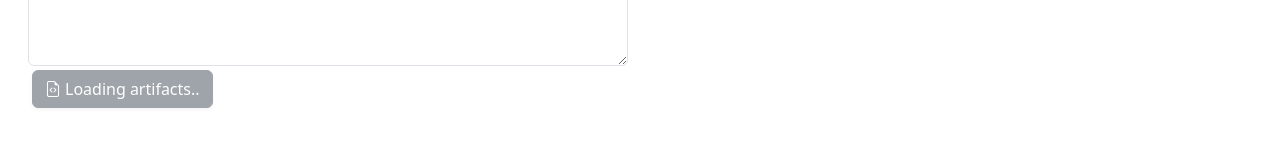
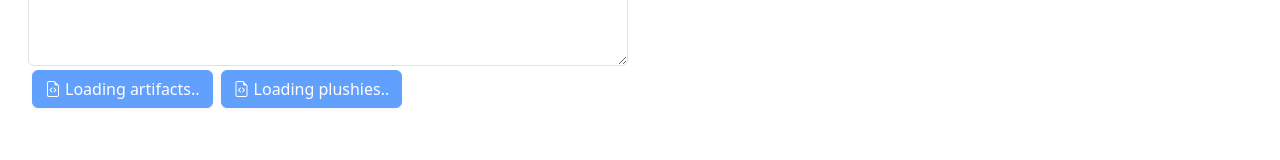
Before and after one commit to simmi-91/palia, a React (Vite) app in the folder client/: page /palia/paliatracker in a window 1280 px wide. Shown: the part 413-573 px from the top of the page. Built offline with nearby package versions, Linux system fonts and the light colour scheme; no server answers; sample sign-in values are in the browser's storage.

Commit message:
Add plushie mapping and update Paliatracker component: Introduce mainMapper for mapping plushie data and enhance ImportTracker to support extraction of plushies from JSON files, improving inventory management capabilities.

```diff
--- /dev/null
+++ b/client/src/features/trackerMapping/mainMapper.tsx
@@ -0,0 +1,80 @@
+import { type UserInventoryItem } from "../../app/types/userTypes";
+
+import artifactMap, { type artifactMapType } from "./artifactMap";
+import { convertAnniversaryToOrdinal } from "./plushiesMap";
+
+type DatabaseItem = {
+  id: number;
+  name: string;
+};
+
+type RawDataItemArtifact = {
+  key: string;
+  amount: number;
+};
+type RawDataItem = {
+  name: string;
+  obtained: number;
+};
+
+export const mapItems = (
+  category: string,
+  databaseData: DatabaseItem[] | undefined,
+  rawJsonData: RawDataItemArtifact[] | RawDataItem[],
+  setUploadStatus: (status: string) => void
+): UserInventoryItem[] | null => {
+  if (!databaseData) {
+    setUploadStatus(`Data for ${category} has not yet loaded. Please wait.`);
+    return null;
+  }
+
+  const nameToItemMap = new Map(
+    databaseData.map((item: DatabaseItem) => [item.name, item])
+  );
+
+  const mappedData: UserInventoryItem[] = rawJsonData
+    .map((item: RawDataItemArtifact | RawDataItem) => {
+      let nameToMap = "";
+      let amount = 0;
+
+      if (category === "artifacts" && "key" in item) {
+        nameToMap = artifactMap[item.key as keyof artifactMapType] || item.key;
+        amount = item.amount;
+      } else if (category !== "artifacts" && "obtained" in item) {
+        nameToMap = item.name;
+        amount = item.obtained ? 1 : 0;
+
+        if (nameToMap.includes("Anniversary")) {
+          const anniversaryNumber = nameToMap.match(/First|Second|Third/i)?.[0];
+          if (anniversaryNumber) {
+            const ordinal = convertAnniversaryToOrdinal(anniversaryNumber);
+            nameToMap = nameToMap.replace(
+              `Happy Palia ${anniversaryNumber} Anniversary`,
+              `${ordinal} Anniversary Plush`
+            );
+          }
+        }
+      }
+
+      const databaseEntry = nameToItemMap.get(nameToMap);
+      if (databaseEntry) {
+        return {
+          category: category,
+          itemId: databaseEntry.id,
+          amount: amount,
+        };
+      }
+      return null;
+    })
+    .filter((item): item is UserInventoryItem => item !== null);
+
+  /*if (rawJsonData.length !== mappedData.length) {
+    const mappedNames = new Set(mappedData.map((p) => p.name));
+    const differingNames = rawJsonData
+      .filter((rawItem) => !mappedNames.has(rawItem.name))
+      .map((rawItem) => rawItem.name);
+    console.log("Differing plushie names:", differingNames);
+  }*/
+
+  return mappedData;
+};
--- /dev/null
+++ b/client/src/features/trackerMapping/plushiesMap.tsx
@@ -0,0 +1,19 @@
+export const convertAnniversaryToOrdinal = (anniversary: string): string => {
+  const wordsToNumbers: { [key: string]: string } = {
+    first: "1st",
+    second: "2nd",
+    third: "3rd",
+    fourth: "4th",
+    fifth: "5th",
+    sixth: "6th",
+    seventh: "7th",
+    eighth: "8th",
+    ninth: "9th",
+    tenth: "10th",
+  };
+  const lowerCaseAnniversary = anniversary.toLowerCase();
+  if (wordsToNumbers[lowerCaseAnniversary]) {
+    return wordsToNumbers[lowerCaseAnniversary];
+  }
+  return anniversary;
+};
--- a/client/src/routes/paliatracker.tsx
+++ b/client/src/routes/paliatracker.tsx
@@ -1,12 +1,11 @@
 import { createFileRoute } from "@tanstack/react-router";
 import { useState, useEffect } from "react";
 import { useAuth } from "../context/AuthContext";
+
 import { selectAllArtifacts } from "../features/slices/ArtifactsSlice";
-import { type UserInventoryItem } from "../app/types/userTypes";
+import { selectAllPlushies } from "../features/slices/PlushiesSlice";
 
-import artifactMap, {
-  type artifactMapType,
-} from "../features/trackerMapping/artifactMap";
+import { mapItems } from "../features/trackerMapping/mainMapper";
 
 export const Route = createFileRoute("/paliatracker")({
   component: ImportTracker,
@@ -19,6 +18,11 @@ function ImportTracker() {
     isLoading: LoadArtifact,
     isError: ErrArtifact,
   } = selectAllArtifacts();
+  const {
+    data: plushiesData,
+    isLoading: LoadPlushies,
+    isError: ErrPlushies,
+  } = selectAllPlushies();
 
   const [selectedFile, setSelectedFile] = useState<File | undefined>();
   const [uploadStatus, setUploadStatus] = useState("");
@@ -72,53 +76,47 @@ function ImportTracker() {
     reader.readAsText(selectedFile);
   };
 
-  const extractArtifacts = async () => {
+  const extractData = async (category: string) => {
     setExtraxtionMsgType("info");
+    const json = JSON.parse(fileContent);
 
-    const json = JSON.parse(fileContent);
-    const rawArtifacts = json.trackedArtifact;
-    setExtractedFileContent(JSON.stringify(rawArtifacts, null, 2));
+    let databaseData;
+    let rawJsonData;
 
-    if (!artifactData) {
-      setUploadStatus("Artifact data not yet loaded. Please wait.");
+    if (category === "artifacts") {
+      databaseData = artifactData;
+      rawJsonData = json.trackedArtifact;
+    } else if (category === "plushies") {
+      databaseData = plushiesData;
+      rawJsonData = json.trackedPlush;
+    } else {
+      setExtractedFileContent("");
+      setExtraxtionMsgType("warning");
+      setExtraxtionMsg("category not defined for extraction");
       return;
     }
-    const nameToItemMap = new Map(
-      artifactData.map((artifact) => [artifact.name, artifact])
+
+    if (rawJsonData && rawJsonData) {
+      const mappedData = mapItems(
+        category,
+        databaseData,
+        rawJsonData,
+        setUploadStatus
       );
 
-    const mappedArtifacts: UserInventoryItem[] = rawArtifacts
-      .map((item: { key: string; amount: number }) => {
-        const rawArtifactName =
-          artifactMap[item.key as keyof artifactMapType] || item.key;
-
-        const artifactEntry = nameToItemMap.get(rawArtifactName);
-
-        if (artifactEntry) {
-          return {
-            category: "artifacts",
-            itemId: artifactEntry.id,
-            amount: item.amount,
-          };
+      if (mappedData && mappedData.length > 0) {
+        setExtractedFileContent(JSON.stringify(mappedData, null, 2));
+        setTimeout(async () => {
+          let msg = `Do you want to update your current ${category} inventory from this file? \n\nFile only includes if it is "obtained" and not amount. \nIf it is found in the file, your inventory is set to 1 for that item.`;
+          if (category === "artifacts") {
+            msg = `Do you want to update your current artifact inventory with this new data?`;
           }
-        return null;
-      })
-      .filter((item: UserInventoryItem) => item !== null);
-
-    if (mappedArtifacts && mappedArtifacts.length === rawArtifacts.length) {
-      setExtractedFileContent(JSON.stringify(mappedArtifacts, null, 2));
-      setTimeout(async () => {
-        if (
-          confirm(
-            "Do you want to update your current artifact inventory with this new data?"
-          )
-        ) {
-          const result = await bulkUpdateInventory(mappedArtifacts);
-
+          if (confirm(msg)) {
+            const result = await bulkUpdateInventory(mappedData);
             if (result.success) {
               setExtraxtionMsgType("success");
               setExtraxtionMsg(
-              `Artifacts imported successfully. ${result.count} items were updated or inserted.`
+                `Plushies imported successfully. ${result.count} items were updated or inserted.`
               );
             } else {
               setExtraxtionMsgType("danger");
@@ -132,7 +130,10 @@ function ImportTracker() {
           }
         }, 100);
       } else {
-      setExtractedFileContent("failed to map artifacts");
+        setExtractedFileContent(`failed to map ${category}`);
+      }
+    } else {
+      // failed
     }
   };
 
@@ -188,8 +189,8 @@ function ImportTracker() {
               />
               <div className="d-flex flex-wrap">
                 <button
-                  className="btn btn-secondary shadow-sm m-1"
-                  onClick={extractArtifacts}
+                  className="btn btn-primary shadow-sm m-1"
+                  onClick={() => extractData("artifacts")}
                   disabled={
                     profile && artifactData && fileContent ? false : true
                   }
@@ -201,6 +202,23 @@ function ImportTracker() {
                       ? "Failed getting artifacts"
                       : !LoadArtifact && !ErrArtifact && artifactData
                         ? "Extract artifacts"
+                        : null}
+                </button>
+
+                <button
+                  className="btn btn-primary shadow-sm m-1"
+                  onClick={() => extractData("plushies")}
+                  disabled={
+                    profile && plushiesData && fileContent ? false : true
+                  }
+                >
+                  <i className="bi bi-file-earmark-code me-1"></i>
+                  {LoadPlushies
+                    ? "Loading plushies.."
+                    : ErrPlushies
+                      ? "Failed getting plushies"
+                      : !LoadPlushies && !ErrPlushies && plushiesData
+                        ? "Extract plushies"
                         : null}
                 </button>
               </div>
@@ -216,7 +234,7 @@ function ImportTracker() {
             <div
               className={
                 (extraxtionMsgType
-                  ? `bg-${extraxtionMsgType} text-light`
+                  ? `bg-${extraxtionMsgType} text-dark`
                   : " text-dark") + " rounded p-2"
               }
             >
```
Lines whose indentation alone changed are shown as unchanged.
